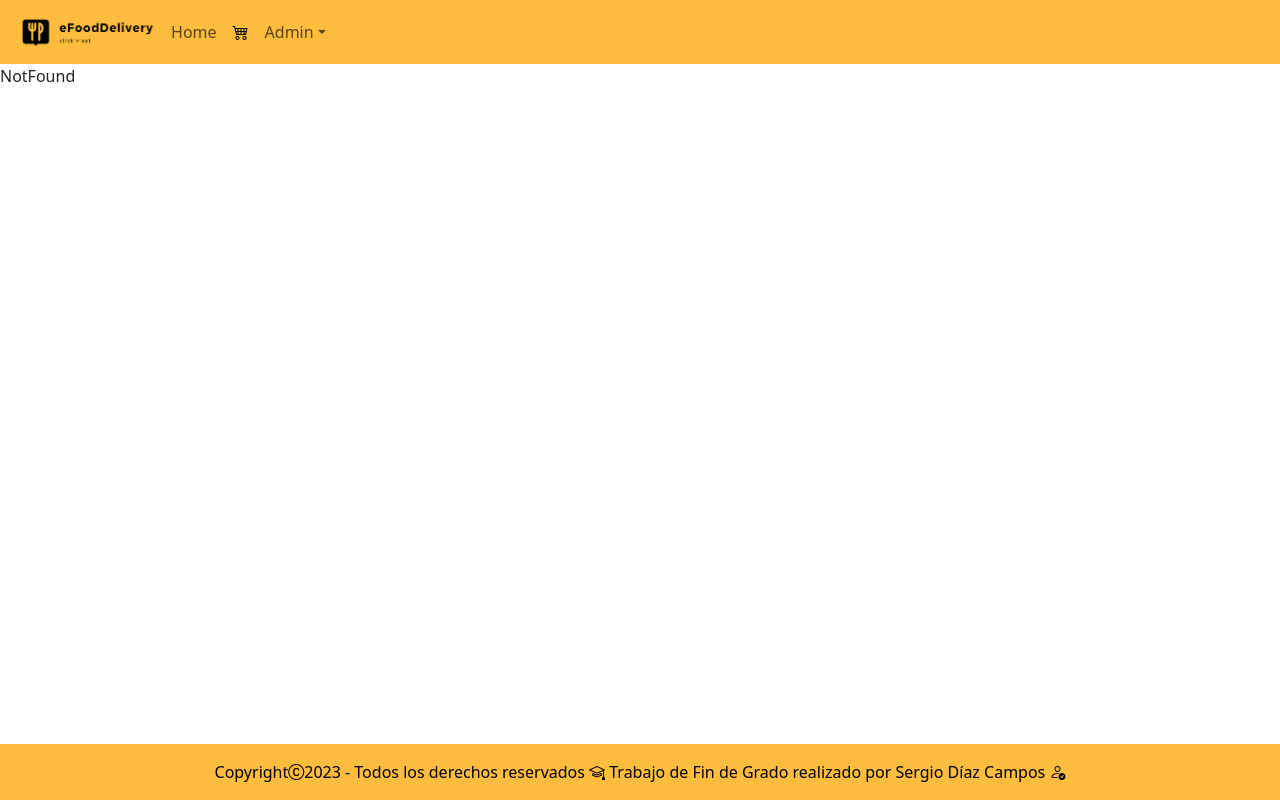
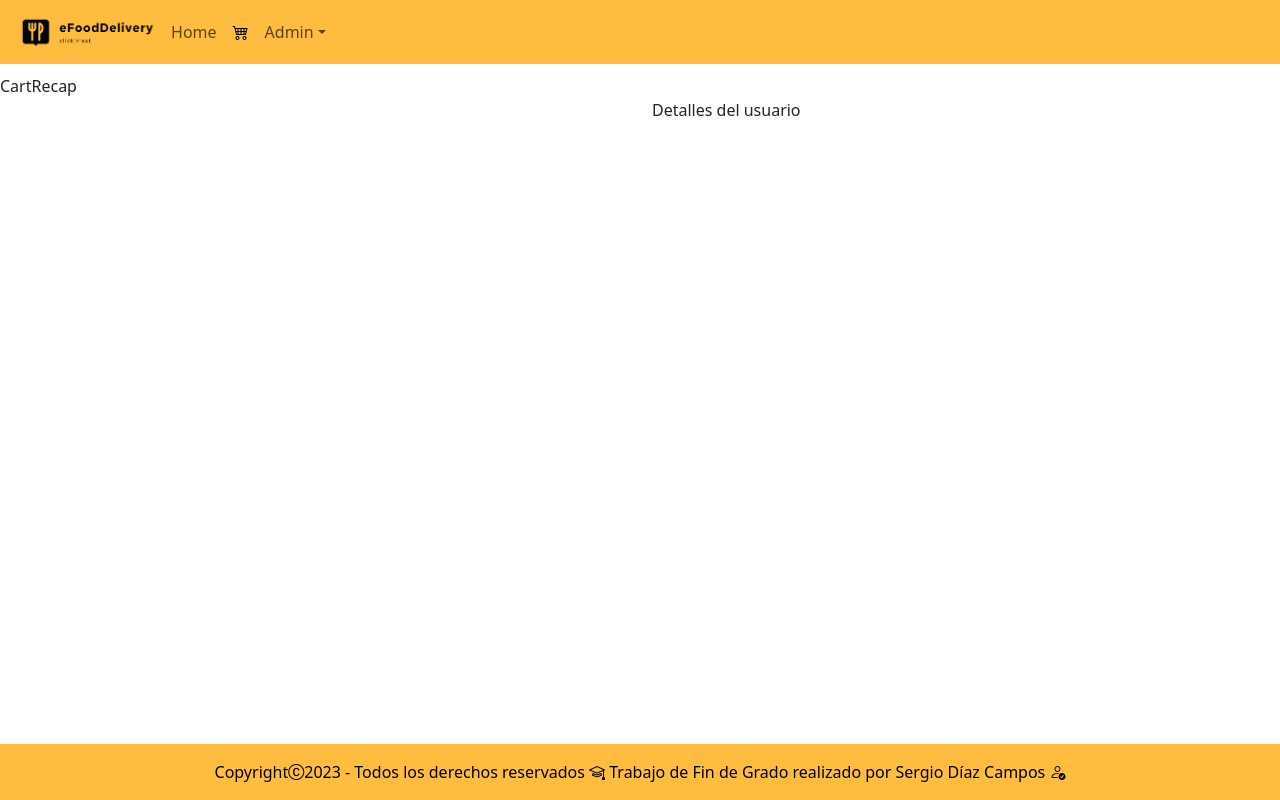
Before and after one commit to Royal6969/eFoodDelivery-Website, a React (Create React App) app: page /Cart in a window 1280 px wide. Built offline with nearby package versions, Linux system fonts and the light colour scheme; no server answers.

Commit message:
creating Cart page file and CartRecap component file and routing

```diff
--- a/src/app/App.tsx
+++ b/src/app/App.tsx
@@ -1,6 +1,6 @@
 import { Route, Routes } from 'react-router-dom';
 import { Footer, Header } from '../components/layout';
-import { Home, NotFound, ProductDetails } from '../pages';
+import { Cart, Home, NotFound, ProductDetails } from '../pages';
 import { useDispatch } from 'react-redux';
 import { useGetCartQuery } from '../APIs/CartAPI';
 import { setCart } from '../store/redux/CartSlice';
@@ -17,7 +17,7 @@ function App() {
   useEffect(() => {
     if (!isLoading) {
       // if the loading is complete, then we want to dispatch and set our shopping cart
-      dispatch(setCart(data.result?.cartItems));
+      dispatch(setCart(data.result?.cartItemsList));
       console.log(data.result);
     }
   // and then when should they useEffect() be triggered, we can do that on isLoading or we can even say whenever the data is toggled
@@ -34,6 +34,7 @@ function App() {
             <Route path='/' element={<Home />}></Route>
             <Route path='*' element={<NotFound />}></Route>
             <Route path='/ProductDetails/:productId' element={<ProductDetails />}></Route>
+            <Route path='/Cart' element={<Cart />}></Route>
           </Routes>
         </div>
 
--- a/src/components/layout/Header.tsx
+++ b/src/components/layout/Header.tsx
@@ -26,7 +26,7 @@ function Header() {
               </li>
 
               <li className="nav-item">
-                <NavLink className="nav-link" aria-current="page" to="/cart">
+                <NavLink className="nav-link" aria-current="page" to="/Cart">
                   <i className="bi bi-cart4"></i>
                 </NavLink>
               </li>
--- /dev/null
+++ b/src/components/view/cart/CartRecap.tsx
@@ -0,0 +1,11 @@
+import React from 'react'
+
+
+function CartRecap() {
+  return (
+    <div>CartRecap</div>
+  )
+}
+
+
+export default CartRecap
--- /dev/null
+++ b/src/components/view/cart/index.ts
@@ -0,0 +1,4 @@
+import CartRecap from "./CartRecap";
+
+
+export { CartRecap };
--- /dev/null
+++ b/src/pages/Cart.tsx
@@ -0,0 +1,20 @@
+import React from 'react'
+import { CartRecap } from '../components/view/cart'
+
+
+function Cart() {
+  return (
+    <div style={{ marginTop: '10px' }} className='row w-100'>
+      <div style={{ fontWeight: 300 }} className='col-lg-6 col-12'>
+        <CartRecap />
+      </div>
+
+      <div className='col-lg-6 col-12 p-4'>
+        Detalles del usuario
+      </div>
+    </div>
+  )
+}
+
+
+export default Cart
--- a/src/pages/index.ts
+++ b/src/pages/index.ts
@@ -1,6 +1,7 @@
 import Home from "./Home";
 import NotFound from "./NotFound";
 import ProductDetails from "./ProductDetails";
+import Cart from "./Cart";
 
 
-export { Home, NotFound, ProductDetails }
+export { Home, NotFound, ProductDetails, Cart }
```
Also changed, not shown: img/36.png (added), 1 other file (tests, documents, lock files or other folders).
